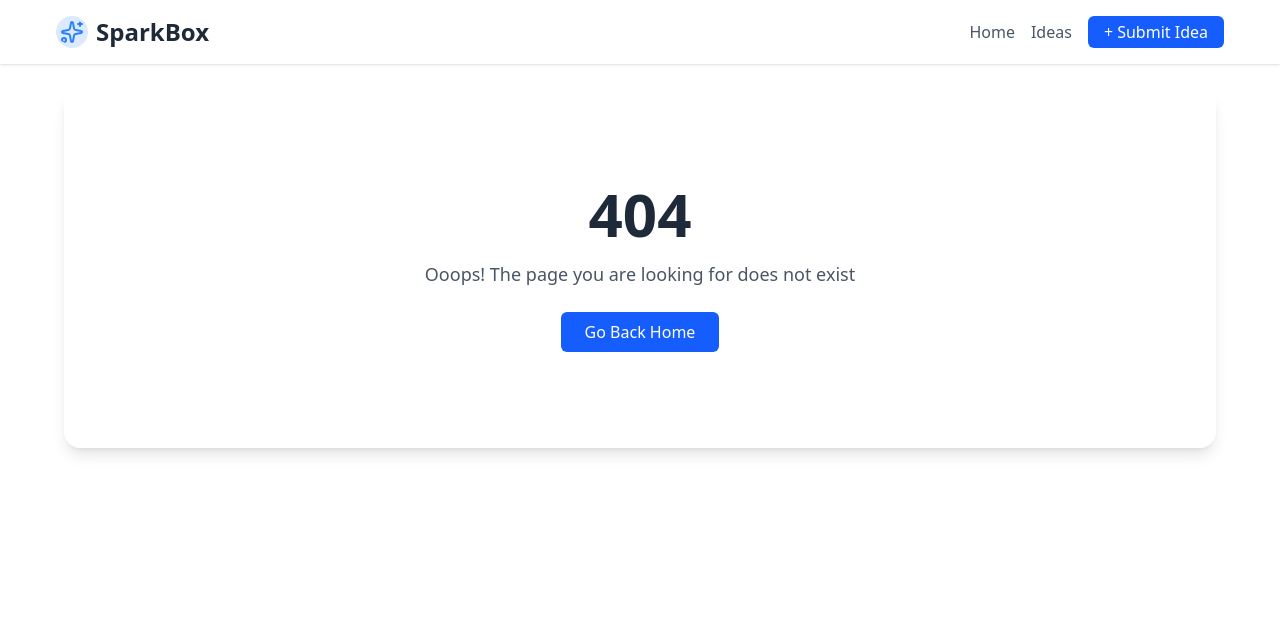
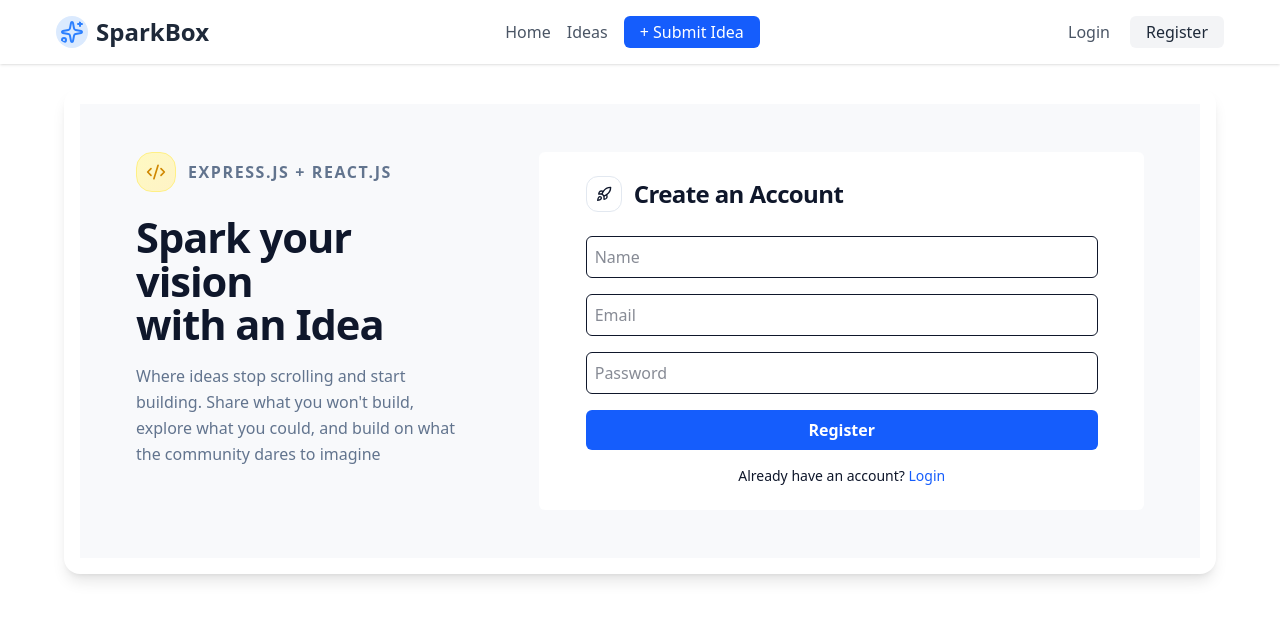
Before and after one commit to philips-ola/spark-box-ui, a React (Vite) app: page /register in a window 1280 px wide. Before the commit this address had no page. Shown: the top 620 px of the page. Built offline with nearby package versions, Linux system fonts and the light colour scheme.

Commit message:
registration and login components

```diff
--- a/src/api/ideas.ts
+++ b/src/api/ideas.ts
@@ -7,7 +7,7 @@ export const fetchIdeas = async (limit?: number): Promise<Idea[]> => {
   const res = await api.get(`/ideas`, {
     params: limit? {_limit: limit} : {},
   });
-  return res.data;
+   return res.data.ideas;
 };
 
 
--- a/src/component/Header.tsx
+++ b/src/component/Header.tsx
@@ -32,6 +32,17 @@ const Header = () => {
             + Submit Idea
           </Link>
         </nav>
+
+        {/* Auth Button */}
+        <div className="flex items-center space-x-2">
+          <Link to='/login' className='text-gray-600 hover:text-gray-700 font-medium transition px-3 py-2 leading-none'>
+          Login
+          </Link>
+
+          <Link to='/register' className='bg-gray-100 rounded-md hover:bg-gray-200 text-gray-800 font-medium transition px-4 py-2 leading-none'>
+          Register
+          </Link>
+        </div>
       </div>
     </header>
   );
--- a/src/routeTree.gen.ts
+++ b/src/routeTree.gen.ts
@@ -10,7 +10,10 @@
 
 import { Route as rootRouteImport } from './routes/__root'
 import { Route as IndexRouteImport } from './routes/index'
+import { Route as authRouteRouteImport } from './routes/(auth)/route'
 import { Route as IdeasIndexRouteImport } from './routes/ideas/index'
+import { Route as authLoginIndexRouteImport } from './routes/(auth)/login/index'
+import { Route as authRegisterIndexRouteImport } from './routes/(auth)/register/index'
 import { Route as IdeasIdeaIdIndexRouteImport } from './routes/ideas/$ideaId/index'
 import { Route as IdeasIdeaIdEditRouteImport } from './routes/ideas/$ideaId/edit'
 import { Route as IdeasNewIndexRouteImport } from './routes/ideas/new/index'
@@ -20,10 +23,24 @@ const IndexRoute = IndexRouteImport.update({
   path: '/',
   getParentRoute: () => rootRouteImport,
 } as any)
+const authRouteRoute = authRouteRouteImport.update({
+  id: '/(auth)',
+  getParentRoute: () => rootRouteImport,
+} as any)
 const IdeasIndexRoute = IdeasIndexRouteImport.update({
   id: '/ideas/',
   path: '/ideas/',
   getParentRoute: () => rootRouteImport,
+} as any)
+const authLoginIndexRoute = authLoginIndexRouteImport.update({
+  id: '/login/',
+  path: '/login/',
+  getParentRoute: () => authRouteRoute,
+} as any)
+const authRegisterIndexRoute = authRegisterIndexRouteImport.update({
+  id: '/register/',
+  path: '/register/',
+  getParentRoute: () => authRouteRoute,
 } as any)
 const IdeasIdeaIdIndexRoute = IdeasIdeaIdIndexRouteImport.update({
   id: '/ideas/$ideaId/',
@@ -45,6 +62,8 @@ export interface FileRoutesByFullPath {
   '/': typeof IndexRoute
   '/ideas/': typeof IdeasIndexRoute
   '/ideas/$ideaId/edit': typeof IdeasIdeaIdEditRoute
+  '/login/': typeof authLoginIndexRoute
+  '/register/': typeof authRegisterIndexRoute
   '/ideas/$ideaId/': typeof IdeasIdeaIdIndexRoute
   '/ideas/new/': typeof IdeasNewIndexRoute
 }
@@ -52,34 +71,56 @@ export interface FileRoutesByTo {
   '/': typeof IndexRoute
   '/ideas': typeof IdeasIndexRoute
   '/ideas/$ideaId/edit': typeof IdeasIdeaIdEditRoute
+  '/login': typeof authLoginIndexRoute
+  '/register': typeof authRegisterIndexRoute
   '/ideas/$ideaId': typeof IdeasIdeaIdIndexRoute
   '/ideas/new': typeof IdeasNewIndexRoute
 }
 export interface FileRoutesById {
   __root__: typeof rootRouteImport
   '/': typeof IndexRoute
+  '/(auth)': typeof authRouteRouteWithChildren
   '/ideas/': typeof IdeasIndexRoute
   '/ideas/$ideaId/edit': typeof IdeasIdeaIdEditRoute
+  '/(auth)/login/': typeof authLoginIndexRoute
+  '/(auth)/register/': typeof authRegisterIndexRoute
   '/ideas/$ideaId/': typeof IdeasIdeaIdIndexRoute
   '/ideas/new/': typeof IdeasNewIndexRoute
 }
 export interface FileRouteTypes {
   fileRoutesByFullPath: FileRoutesByFullPath
   fullPaths:
-    '/' | '/ideas/' | '/ideas/$ideaId/edit' | '/ideas/$ideaId/' | '/ideas/new/'
+    | '/'
+    | '/ideas/'
+    | '/ideas/$ideaId/edit'
+    | '/login/'
+    | '/register/'
+    | '/ideas/$ideaId/'
+    | '/ideas/new/'
   fileRoutesByTo: FileRoutesByTo
-  to: '/' | '/ideas' | '/ideas/$ideaId/edit' | '/ideas/$ideaId' | '/ideas/new'
+  to:
+    | '/'
+    | '/ideas'
+    | '/ideas/$ideaId/edit'
+    | '/login'
+    | '/register'
+    | '/ideas/$ideaId'
+    | '/ideas/new'
   id:
     | '__root__'
     | '/'
+    | '/(auth)'
     | '/ideas/'
     | '/ideas/$ideaId/edit'
+    | '/(auth)/login/'
+    | '/(auth)/register/'
     | '/ideas/$ideaId/'
     | '/ideas/new/'
   fileRoutesById: FileRoutesById
 }
 export interface RootRouteChildren {
   IndexRoute: typeof IndexRoute
+  authRouteRoute: typeof authRouteRouteWithChildren
   IdeasIndexRoute: typeof IdeasIndexRoute
   IdeasIdeaIdEditRoute: typeof IdeasIdeaIdEditRoute
   IdeasIdeaIdIndexRoute: typeof IdeasIdeaIdIndexRoute
@@ -95,12 +136,33 @@ declare module '@tanstack/react-router' {
       preLoaderRoute: typeof IndexRouteImport
       parentRoute: typeof rootRouteImport
     }
+    '/(auth)': {
+      id: '/(auth)'
+      path: ''
+      fullPath: ''
+      preLoaderRoute: typeof authRouteRouteImport
+      parentRoute: typeof rootRouteImport
+    }
     '/ideas/': {
       id: '/ideas/'
       path: '/ideas'
       fullPath: '/ideas/'
       preLoaderRoute: typeof IdeasIndexRouteImport
       parentRoute: typeof rootRouteImport
+    }
+    '/(auth)/login/': {
+      id: '/(auth)/login/'
+      path: '/login'
+      fullPath: '/login/'
+      preLoaderRoute: typeof authLoginIndexRouteImport
+      parentRoute: typeof authRouteRoute
+    }
+    '/(auth)/register/': {
+      id: '/(auth)/register/'
+      path: '/register'
+      fullPath: '/register/'
+      preLoaderRoute: typeof authRegisterIndexRouteImport
+      parentRoute: typeof authRouteRoute
     }
     '/ideas/$ideaId/': {
       id: '/ideas/$ideaId/'
@@ -126,8 +188,23 @@ declare module '@tanstack/react-router' {
   }
 }
 
+interface authRouteRouteChildren {
+  authLoginIndexRoute: typeof authLoginIndexRoute
+  authRegisterIndexRoute: typeof authRegisterIndexRoute
+}
+
+const authRouteRouteChildren: authRouteRouteChildren = {
+  authLoginIndexRoute: authLoginIndexRoute,
+  authRegisterIndexRoute: authRegisterIndexRoute,
+}
+
+const authRouteRouteWithChildren = authRouteRoute._addFileChildren(
+  authRouteRouteChildren,
+)
+
 const rootRouteChildren: RootRouteChildren = {
   IndexRoute: IndexRoute,
+  authRouteRoute: authRouteRouteWithChildren,
   IdeasIndexRoute: IdeasIndexRoute,
   IdeasIdeaIdEditRoute: IdeasIdeaIdEditRoute,
   IdeasIdeaIdIndexRoute: IdeasIdeaIdIndexRoute,
--- /dev/null
+++ b/src/routes/(auth)/login/index.tsx
@@ -0,0 +1,43 @@
+import { createFileRoute, Link } from '@tanstack/react-router'
+import { useState } from 'react'
+import { Rocket } from 'lucide-react';
+
+export const Route = createFileRoute('/(auth)/login/')({
+  component: LoginPage,
+})
+
+function LoginPage() {
+  const [email, setEmail] = useState('');
+  const [password, setPassword] = useState('');
+
+  return (
+    <div className="max-w-lg mx-auto">
+
+    <div className="flex items-center gap-3 mb-6">
+      <div className="w-9 h-9 rounded-xl bg-white border border-slate-200 flex items-center justify-center">
+        <Rocket className="w-4 h-4" />
+      </div>
+      <h2 className="text-2xl font-bold tracking-tight">Login</h2>
+    </div>
+
+      <form className="space-y-4">
+        <input type="email" className="w-full border border-gray rounded-md p-2" placeholder='Email'
+        value={email}
+        onChange={(e)=>setEmail(e.target.value)}
+        autoComplete='off' />
+
+        <input type="password" className="w-full border border-gray rounded-md p-2" placeholder='Password'
+        value={password}
+        onChange={(e)=>setPassword(e.target.value)}
+        autoComplete='off' />
+        <button className="bg-blue-600 text-white hover:bg-blue-700 font-semibold px-4 py-2 rounded-md w-full disabled:opacity-50">
+          Login
+        </button>
+      </form>
+      <p className="text-sm text-center mt-4">
+        Don't have an account? {" "}
+        <Link to='/register' className='text-blue-600 hover:underline font-medium'>Register</Link>
+      </p>
+    </div>
+  )
+}
--- /dev/null
+++ b/src/routes/(auth)/register/index.tsx
@@ -0,0 +1,50 @@
+import { createFileRoute, Link } from '@tanstack/react-router'
+import { useState } from 'react'
+import { Rocket } from 'lucide-react';
+
+export const Route = createFileRoute('/(auth)/register/')({
+  component: RegisterPage,
+})
+
+function RegisterPage() {
+
+  const [name, setName] = useState('');
+  const [email, setEmail] = useState('');
+  const [password, setPassword] = useState('');
+
+  return (
+    <div className="max-w-lg mx-auto">
+    <div className="flex items-center gap-3 mb-6">
+      <div className="w-9 h-9 rounded-xl bg-white border border-slate-200 flex items-center justify-center">
+        <Rocket className="w-4 h-4" />
+      </div>
+      <h2 className="text-2xl font-bold tracking-tight">Create an Account</h2>
+    </div>
+
+
+      <form className="space-y-4">
+        <input type="text" className="w-full border border-gray rounded-md p-2" placeholder='Name'
+        value={name}
+        onChange={(e)=>setName(e.target.value)}
+        autoComplete='off' />
+
+        <input type="email" className="w-full border border-gray rounded-md p-2" placeholder='Email'
+        value={email}
+        onChange={(e)=>setEmail(e.target.value)}
+        autoComplete='off' />
+
+        <input type="password" className="w-full border border-gray rounded-md p-2" placeholder='Password'
+        value={password}
+        onChange={(e)=>setPassword(e.target.value)}
+        autoComplete='off' />
+        <button className="bg-blue-600 text-white hover:bg-blue-700 font-semibold px-4 py-2 rounded-md w-full disabled:opacity-50">
+          Register
+        </button>
+      </form>
+      <p className="text-sm text-center mt-4">
+        Already have an account? {" "}
+        <Link to='/login' className='text-blue-600 hover:underline font-medium'>Login</Link>
+      </p>
+    </div>
+  )
+}
--- /dev/null
+++ b/src/routes/(auth)/route.tsx
@@ -0,0 +1,42 @@
+import { createFileRoute, Outlet } from '@tanstack/react-router'
+import { Code2} from 'lucide-react'
+import { FaGithub, FaLinkedin, FaYoutube} from 'react-icons/fa'
+
+
+export const Route = createFileRoute('/(auth)')({
+  component: AUthLayout,
+})
+
+function AUthLayout() {
+  return     <div className="bg-[#f8f9fb] text-slate-900 antialiased">
+      <div className="container mx-auto px-6 lg:px-14 py-8 lg:py-12">
+        <div className="flex flex-col lg:flex-row gap-10 lg:gap-20 items-start">
+
+          {/* LEFT - 35% */}
+          <div className="w-full lg:w-[35%] lg:sticky lg:top-8">
+            <div className="flex items-center gap-3 mb-6">
+              <div className="w-10 h-10 rounded-2xl bg-gradient-to-br from-yellow-100 to-amber-100 border border-yellow-200 flex items-center justify-center">
+                <Code2 className="w-5 h-5 text-yellow-600" />
+              </div>
+              <span className="text- font-semibold tracking-widest uppercase text-slate-500">Express.js + React.js</span>
+            </div>
+
+            <h1 className="text-[2.60rem] font-bold tracking-tight leading-[1.05]">
+              Spark your vision <br /> with an Idea
+            </h1>
+            <p className="mt-4 text-slate-500 max-w-xs text- leading-relaxed">
+              Where ideas stop scrolling and start building. Share what you won't build, explore what you could, and build on what the community dares to imagine
+            </p>
+          </div>
+
+          {/* RIGHT - 65% */}
+          <div className="w-full lg:w-[65%] bg-white p-6 rounded-md">
+
+            {/* Import Login or Register component */}
+            <Outlet />
+
+          </div>
+        </div>
+      </div>
+    </div>
+}
--- a/src/routes/ideas/index.tsx
+++ b/src/routes/ideas/index.tsx
@@ -4,30 +4,30 @@ import { fetchIdeas } from '#/api/ideas';
 import IdeaCard from '#/component/IdeaCard';
 
 
-const ideasQueryOptions =() => queryOptions({
+const ideasQueryOptions = () => queryOptions({
   queryKey: ['ideas'],
 
   // From api/idea.ts/fetchIdeas
-  queryFn: () => fetchIdeas()
-})
+  queryFn: () => fetchIdeas(),
+});
 
 
 export const Route = createFileRoute('/ideas/')({
 
   head: () => ({
-    meta:[
+    meta: [
       {
-        title: 'Spark Box | Project ideas'
-      }
-    ]
+        title: 'Spark Box | Project ideas',
+      },
+    ],
   }),
 
   component: IdeasPage,
 
-     // Loader
-  loader: async ({context: {queryClient}}) => {
-   return queryClient.ensureQueryData(ideasQueryOptions());
-     }
+  // Loader
+  loader: async ({ context: { queryClient } }) => {
+    return queryClient.ensureQueryData(ideasQueryOptions());
+  },
 
 });
 
@@ -44,7 +44,7 @@ function IdeasPage() {
       <div className="max-w-7xl mx-auto mb-8">
         <div className="flex items-end justify-between">
           <div>
-            <div className="inline-flex items-center rounded-full bg-zinc-900 px-3 py-1 text- font-medium tracking-widest text-white">
+            <div className="inline-flex items-center rounded-full bg-zinc-900 px-3 py-1 text-xs font-medium tracking-widest text-white">
               {ideas.length} ACTIVE IDEAS
             </div>
             <h1 className="mt-4 text-4xl font-bold tracking-tight text-zinc-900">
@@ -73,11 +73,12 @@ function IdeasPage() {
       {/* Grid */}
       <ul className="max-w-7xl mx-auto grid grid-cols-1 gap-6 sm:grid-cols-1 lg:grid-cols-2">
         {ideas.map((idea) => (
-            <li key={idea._id}
-            className="group relative flex flex-col justify-between rounded- border border-zinc-200/80 bg-white p-6 shadow-sm transition-all duration-300 hover:-translate-y-1 hover:shadow-xl hover:border-zinc-300"
-          >
-          <IdeaCard idea={idea} />
-          </li>
+            <li
+              key={idea._id}
+              className="group relative flex flex-col justify-between rounded-xl border border-zinc-200/80 bg-white p-6 shadow-sm transition-all duration-300 hover:-translate-y-1 hover:shadow-xl hover:border-zinc-300"
+            >
+              <IdeaCard idea={idea} />
+            </li>
         ))}
       </ul>
     </div>
```
